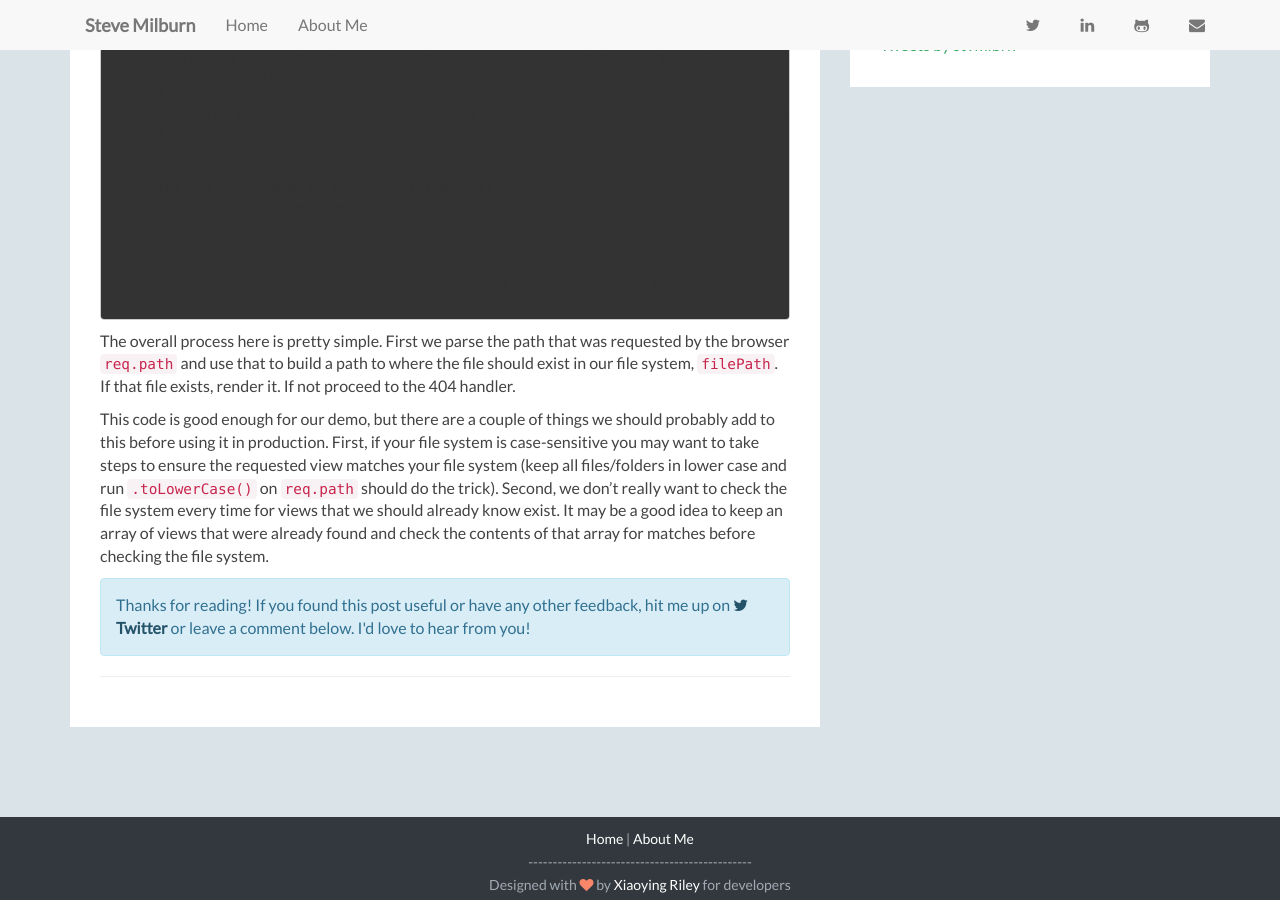
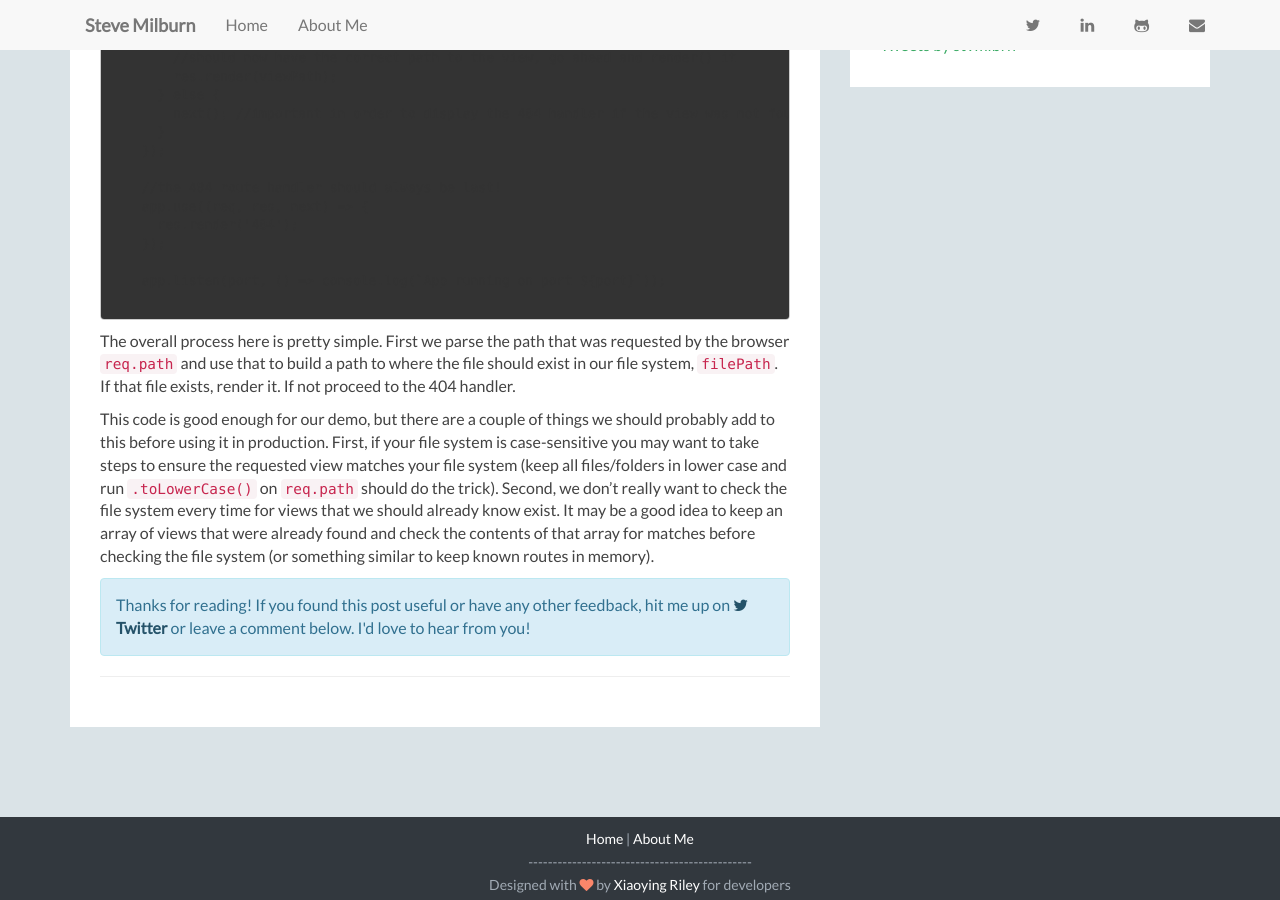
Before and after one commit to stvmlbrn/stvmlbrn.github.io, a Jekyll site: the page built from _posts/2016-10-13-a-catch-all-route-handler-for-rendering-views-in-express.md, in a window 1280 px wide and 900 px high, scrolled down 908 px. Built offline with Jekyll 4.4.1, drawn with Linux system fonts in a browser that asks for light colours; nearby versions of some CDN libraries; comment, search, counter and statistics services are not loaded; some of the changed text lies outside the part shown.

Commit message:
content updates

````diff
--- a/_posts/2016-10-13-a-catch-all-route-handler-for-rendering-views-in-express.md
+++ b/_posts/2016-10-13-a-catch-all-route-handler-for-rendering-views-in-express.md
@@ -54,6 +54,6 @@
   </code>
 </pre>
 
-The overall process here is pretty simple. First we parse the path that was requested by the browser ```req.path``` and use that to build a path to where the file should exist in our file system, ```filePath```. If that file exists, render it. If not proceed to the 404 handler.
+The overall process here is pretty simple. First we parse the path that was requested by the browser `req.path` and use that to build a path to where the file should exist in our file system, `filePath`. If that file exists, render it. If not proceed to the 404 handler.
 
-This code is good enough for our demo, but there are a couple of things we should probably add to this before using it in production. First, if your file system is case-sensitive you may want to take steps to ensure the requested view matches your file system (keep all files/folders in lower case and run ```.toLowerCase()``` on ```req.path``` should do the trick). Second, we don't really want to check the file system every time for views that we should already know exist. It may be a good idea to keep an array of views that were already found and check the contents of that array for matches before checking the file system.
+This code is good enough for our demo, but there are a couple of things we should probably add to this before using it in production. First, if your file system is case-sensitive you may want to take steps to ensure the requested view matches your file system (keep all files/folders in lower case and run `.toLowerCase()` on `req.path` should do the trick). Second, we don't really want to check the file system every time for views that we should already know exist. It may be a good idea to keep an array of views that were already found and check the contents of that array for matches before checking the file system (or something similar to keep known routes in memory).
````
Also changed, not shown: other parts of _posts/2016-10-13-a-catch-all-route-handler-for-rendering-views-in-express.md (+2 -2 lines).
